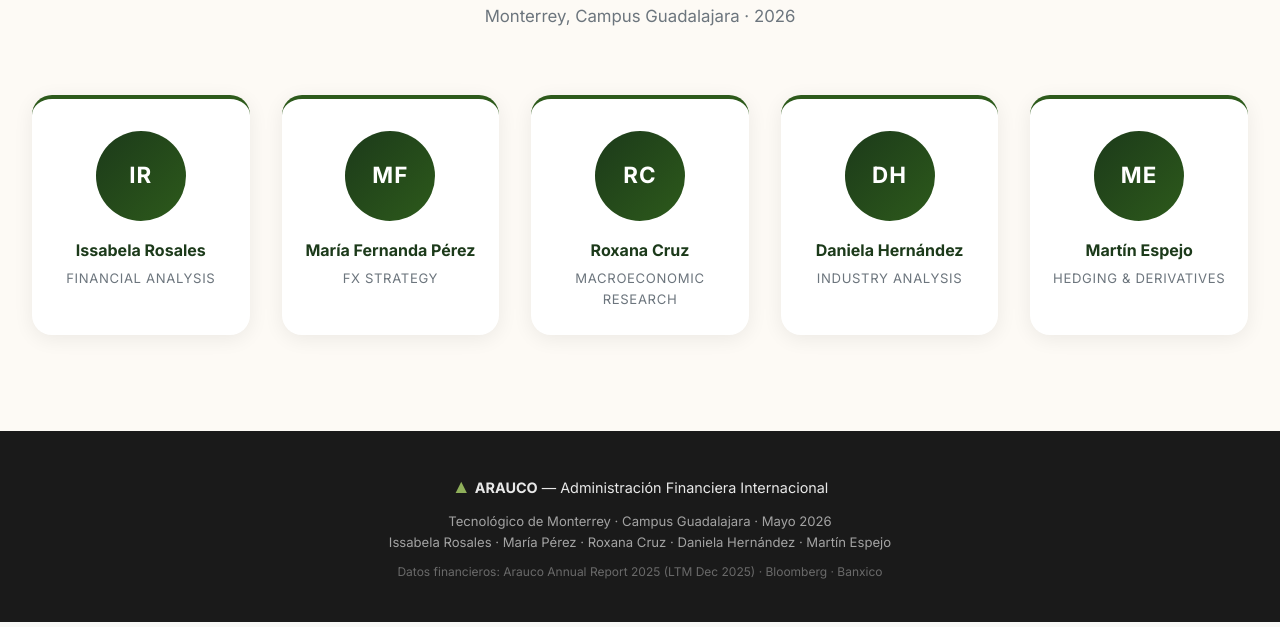
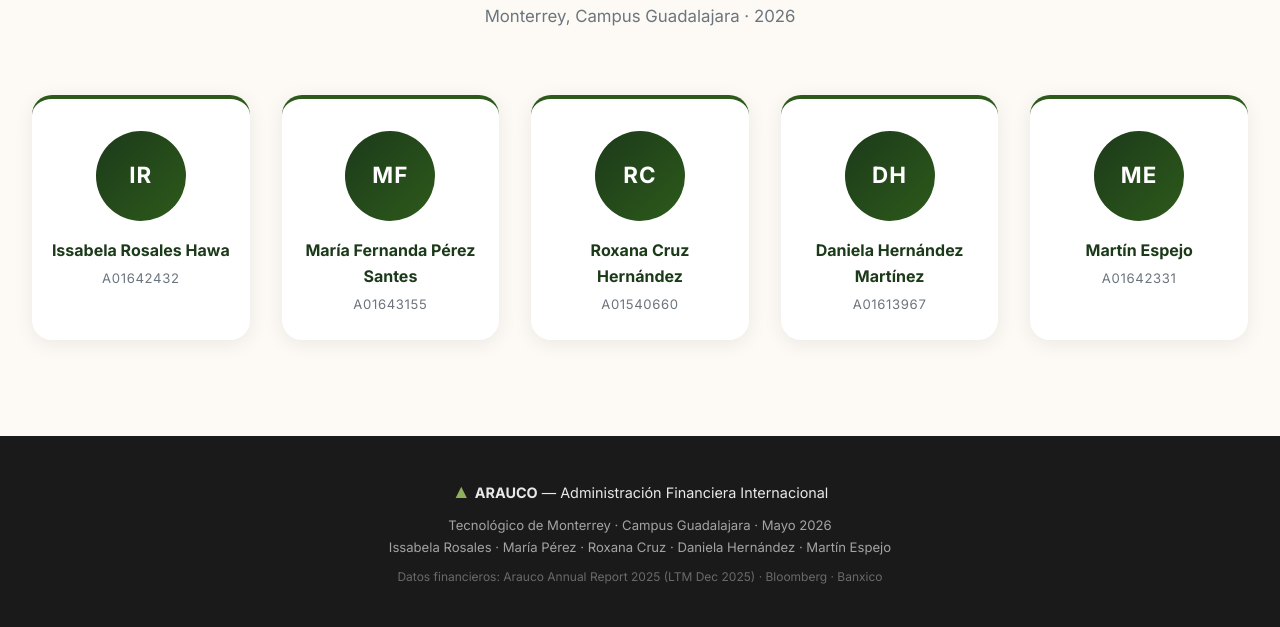
Before and after one commit to a01643155-dotcom/arauco-fx, a Flask app: page / in a window 1280 px wide. Shown: the part 4440-5067 px from the top of the page. Run offline with Flask 3, Linux system fonts and the light colour scheme.

Commit message:
Update team full names and student IDs

```diff
--- a/templates/index.html
+++ b/templates/index.html
@@ -220,20 +220,19 @@
 
     <div class="team-grid">
       {% set members = [
-        ('Issabela Rosales',  'IR', 'Financial Analysis'),
-        ('María Fernanda Pérez',    'MF', 'FX Strategy'),
-        ('Roxana Cruz',       'RC', 'Macroeconomic Research'),
-        ('Daniela Hernández', 'DH', 'Industry Analysis'),
-        ('Martín Espejo',     'ME', 'Hedging & Derivatives'),
+('Issabela Rosales Hawa',       'IR', 'A01642432'),
+('María Fernanda Pérez Santes', 'MF', 'A01643155'),
+('Roxana Cruz Hernández',       'RC', 'A01540660'),
+('Daniela Hernández Martínez',  'DH', 'A01613967'),
+('Martín Espejo',               'ME', 'A01642331'),
       ] %}
-      {% for name, initials, role in members %}
+      {% for name, initials, matricula in members %}
       <div class="team-card" data-aos="fade-up" data-aos-delay="{{ loop.index0 * 80 }}">
         <div class="team-avatar">
-          <!-- Replace src with actual photo: <img src="{{ url_for('static', filename='img/{{ initials|lower }}.jpg') }}" alt="{{ name }}"/> -->
           <span class="team-initials">{{ initials }}</span>
         </div>
         <div class="team-name">{{ name }}</div>
-        <div class="team-role">{{ role }}</div>
+        <div class="team-role">{{ matricula }}</div>
       </div>
       {% endfor %}
     </div>
```
